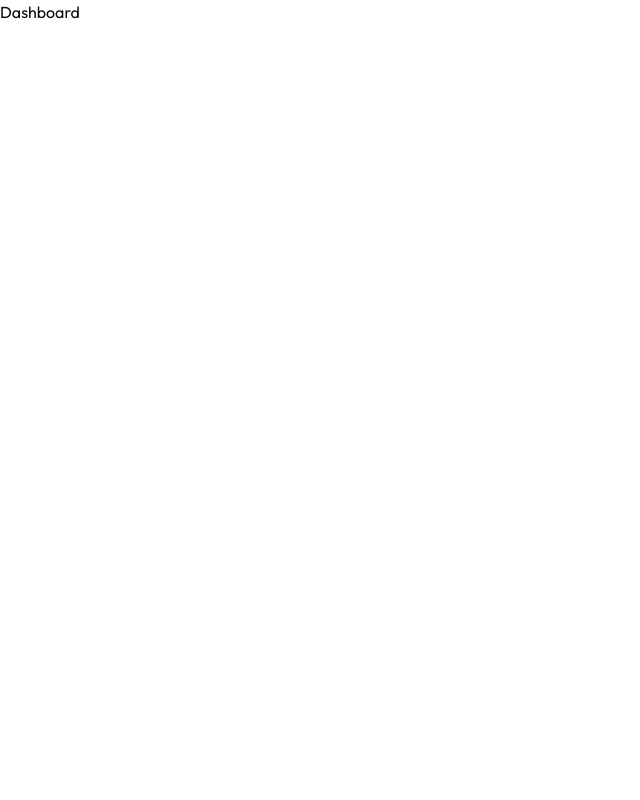
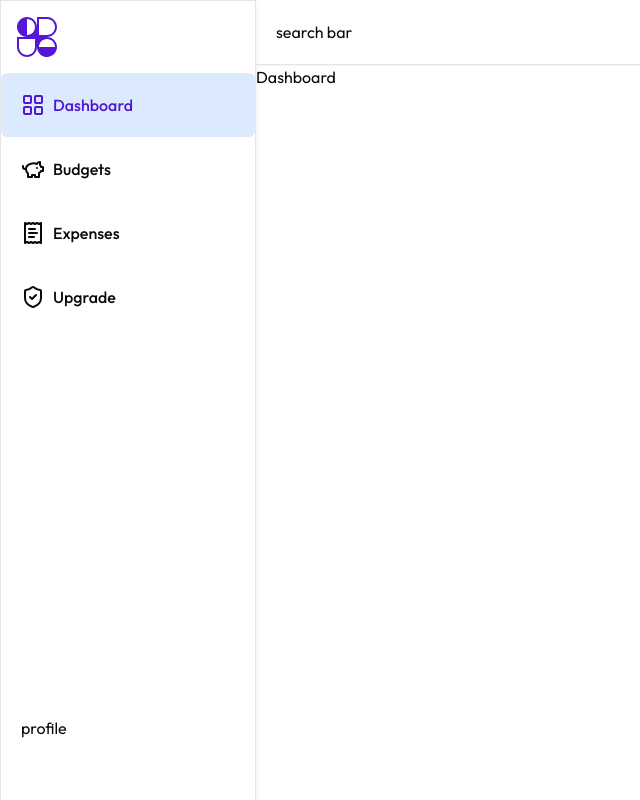
Before and after one commit to kazibilasi/expense-tracker, a Next.js app: page /dashboard in a window 1280 px wide. Shown: the whole page, without its empty margins (0-640 px from the left). Built offline with nearby package versions, Linux system fonts and the light colour scheme.

Commit message:
working on dashboard page

```diff
--- /dev/null
+++ b/app/(routes)/dashboard/_components/DashboardHeader.jsx
@@ -0,0 +1,15 @@
+import { UserButton } from "@clerk/nextjs";
+import React from "react";
+
+const DashboardHeader = () => {
+  return <div className="flex justify-between items-center p-5 shadow-sm border-b ">
+    <div>
+      search bar
+    </div>
+    <div>
+      <UserButton></UserButton>
+    </div>
+  </div>;
+};
+
+export default DashboardHeader;
--- /dev/null
+++ b/app/(routes)/dashboard/_components/SideNav.jsx
@@ -0,0 +1,60 @@
+"use client"
+import { UserButton } from "@clerk/nextjs";
+import { LayoutGrid, PiggyBank, ReceiptText, ShieldCheck } from "lucide-react";
+import Link from "next/link";
+import { usePathname } from "next/navigation";
+import React, { useEffect } from "react";
+
+const SideNav = () => {
+
+  const menuList=[
+   {
+    id:1,
+    name:'Dashboard',
+    icon: LayoutGrid,
+    path: '/dashboard'
+   },
+   {
+    id:2,
+    name: 'Budgets',
+    icon: PiggyBank,
+    path: '/dashboard/budgets'
+   },
+   {
+    id:3,
+    name:'Expenses',
+    icon: ReceiptText,
+    path: '/dashboard/expenses'
+   },
+   {
+    id:4,
+    name:'Upgrade',
+    icon:ShieldCheck,
+    path: '/dashboard/upgrade'
+   }
+  ]
+
+  const path = usePathname()
+  useEffect(()=>{
+    console.log(path)
+  },[path])
+
+  return <div className="h-screen">
+    <img className=" p-4" src={'./logo.svg'} alt="" />
+
+    <div>
+    {
+      menuList.map((menu,index)=>(
+        <Link href={menu.path}><h2 className={`flex gap-2 items-center font-medium p-5 cursor-pointer rounded-md hover:text-primary hover:bg-blue-100 ${path===menu.path && 'text-primary bg-blue-100'}`} key={index}><menu.icon></menu.icon>{menu?.name}</h2></Link>
+
+      ))
+    }
+    </div>
+    <div className="fixed bottom-10 p-5 flex gap-2 items-center">
+      <UserButton></UserButton>
+      profile
+    </div>
+  </div>;
+};
+
+export default SideNav;
--- /dev/null
+++ b/app/(routes)/dashboard/budgets/page.jsx
@@ -0,0 +1,8 @@
+import React from "react";
+
+const Budgets = () => {
+  return <div>Budgets</div>;
+};
+
+export default
+Budgets;
--- /dev/null
+++ b/app/(routes)/dashboard/expenses/page.jsx
@@ -0,0 +1,7 @@
+import React from "react";
+
+const Expenses = () => {
+  return <div>Expenses</div>;
+};
+
+export default Expenses;
--- /dev/null
+++ b/app/(routes)/dashboard/layout.jsx
@@ -0,0 +1,18 @@
+import React from "react";
+import SideNav from "./_components/SideNav";
+import DashboardHeader from "./_components/DashboardHeader";
+
+const DashboardLayout = ({ children }) => {
+  return (
+    <div>
+      {" "}
+      <div className="fixed md:w-64 hidden md:block border shadow-md">
+        <SideNav></SideNav>
+      </div>
+
+      <div className="md:ml-64 "> <DashboardHeader></DashboardHeader>{children}</div>
+    </div>
+  );
+};
+
+export default DashboardLayout;
--- /dev/null
+++ b/app/(routes)/dashboard/upgrade/page.jsx
@@ -0,0 +1,7 @@
+import React from "react";
+
+const Upgrade = () => {
+  return <div>Upgrade</div>;
+};
+
+export default Upgrade;
```
Also changed, not shown: app/(routes)/dashboard/page.jsx (renamed from app/dashboard/page.jsx).
